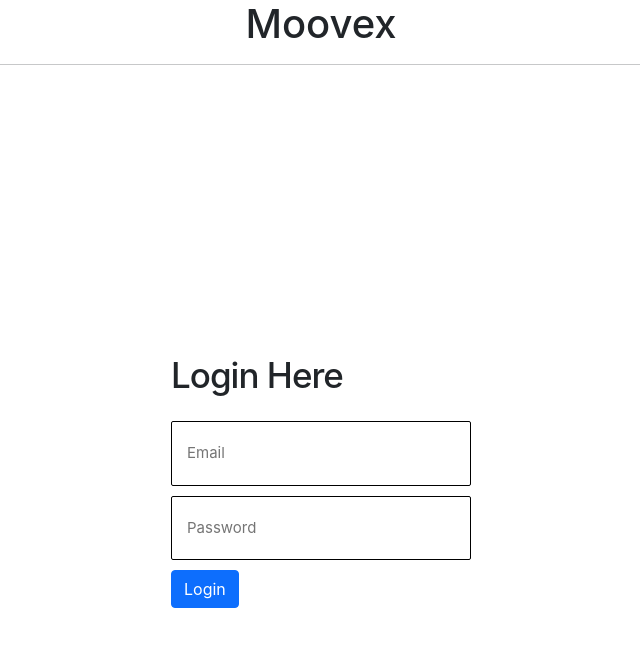
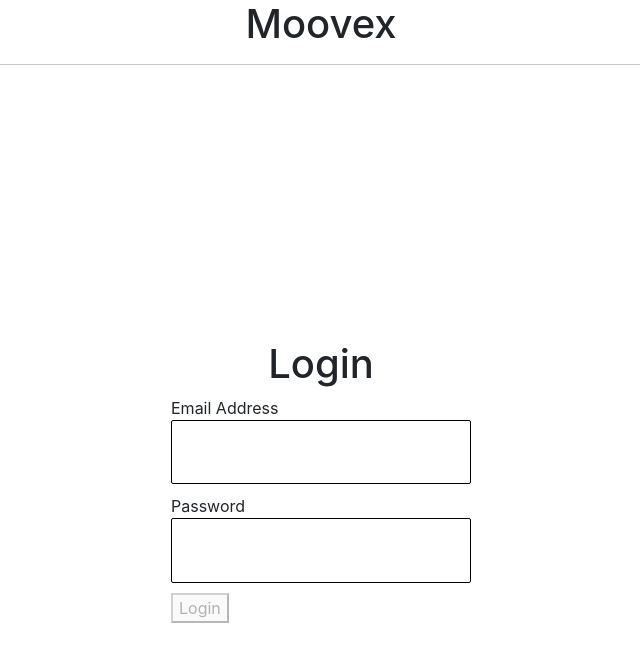
Before and after one commit to MaySalmon/moovex-home-assignment, a React (Create React App) app: page / in a window 1280 px wide. Shown: the top 662 px of the page, without its empty margins (319-959 px from the left). Built offline with nearby package versions, Linux system fonts and the light colour scheme.

Commit message:
added Formik

```diff
--- a/package.json
+++ b/package.json
@@ -7,13 +7,16 @@
     "@testing-library/react": "^11.2.7",
     "@testing-library/user-event": "^12.8.3",
     "axios": "^0.21.1",
+    "formik": "^2.2.6",
     "react": "^17.0.2",
     "react-dom": "^17.0.2",
     "react-redux": "^7.2.4",
     "react-router-dom": "^5.2.0",
     "react-scripts": "4.0.3",
     "redux": "^4.1.0",
-    "web-vitals": "^1.1.2"
+    "styled-components": "^5.3.0",
+    "web-vitals": "^1.1.2",
+    "yup": "^0.32.9"
   },
   "scripts": {
     "start": "react-scripts start",
--- a/src/App.css
+++ b/src/App.css
@@ -50,3 +50,6 @@
 .homepage{
   text-align: center;
 }
+.error{
+  color:red;
+}
--- a/src/containers/AllPosts.jsx
+++ b/src/containers/AllPosts.jsx
@@ -39,6 +39,8 @@ const AllPosts = () => {
                                     <div className="card-body">
                                         <div className="card-title">{info.title}</div>
                                         <div className="card-text"> {info.body}</div>
+                                        <div className="card-text"> {info.id}</div>
+
                                     </div>
                                 </div>
                          )
--- a/src/containers/LogInForm.jsx
+++ b/src/containers/LogInForm.jsx
@@ -1,42 +1,64 @@
-import React, {useState} from 'react'
+import React, {useState, useField} from 'react'
 import { BrowserRouter as Router, Switch, Route } from "react-router-dom";
 import { Link } from 'react-router-dom';
 import Header from './Header'
+import styled from 'styled-components'
+import {useFormik,Formik, yupToFormErrors , Form} from 'formik'
+import * as Yup from 'yup';
+
+
 const LoginInForm =()=>{
 
-    const [email,setEmail]= useState('');
-    const [password, setPassword]= useState('');
+    const validate=values=>{
+        const errors={}
 
+        if(!values.email){
+            errors.email='Required'
+        }else if(values.email.length<4){
+            errors.email='Must be 5 Char or more'
+        }
+
+        if(!values.password){
+            errors.password='Required'
+        }else if(values.password.length<8){
+            errors.password='must be 8 char'
+        }
+
+        return errors;
+    }
+
+    const formik= useFormik({
+        initialValues:{
+            email:'',
+            password:''
+        },
+        validate,
+        onSubmit: values =>{
+            alert(JSON.stringify(values,null,2))
+        }
+    })
 
     return(
-        <>
-        <Header/>
-        <div className="login">
 
-            <form className="login_form"  >
-            <h1>Login Here</h1>
-            <input
-                type="email"
-                placeholder="Email"
-                value={email}
-                onChange={(e)=>setEmail(e.target.value)}
-                />
-            <input
-                type="password"
-                placeholder="Password"
-                value={password}
-                onChange={(e)=>setPassword(e.target.value)}
-             />
-            <Link to={`/home/${email}`}>
-            <button className="btn btn-primary"
-                        type="submit">
-                Login
-            </button>
-            </Link>
+        <div>
+            <Header/>
+            <div className="login">
+            <h1>Login</h1>
+            <form className="login_form" onSubmit={formik.handleSubmit}>
+                <label htmlFor="email">Email Address</label>
+                <input onChange={formik.handleChange} value={formik.values.email} onBlur={formik.handleBlur} id="email" name="email"/>
+                {formik.touched.email && formik.errors.email ? <div className="error">{formik.errors.email}</div>:null}
+                <label htmlFor="password">Password</label>
+                <input type="password" onChange={formik.handleChange} value={formik.values.password} onBlur={formik.handleBlur} id="password" name="password"/>
+                {formik.touched.password && formik.errors.password ? <div className="error">{formik.errors.password}</div>:null}
+                <Link to={`/home`}>
+                <button type="submit" disabled={!(formik.isValid && formik.dirty)} >Login</button>
+                </Link>
             </form>
+            </div>
         </div>
-        </>
-    );
+    )
+
 };
 
 export default LoginInForm;
--- a/src/containers/SavedPosts.jsx
+++ b/src/containers/SavedPosts.jsx
@@ -1,4 +1,4 @@
-import React, { useEffect , useState,  useContext} from "react";
+import React, { useEffect , useState,  useRef,useContext} from "react";
 import axios from "axios";
 import Header from './Header'
 import { Link } from 'react-router-dom';
@@ -9,6 +9,7 @@ import Welcome from './Welcome'
 const SavedPosts = () => {
 
   var localdata = JSON.parse(localStorage.getItem('userid'));
+  const firstRender= useRef(true);
 
    const[data, setdata]= useState([]);
 
@@ -16,17 +17,30 @@ const SavedPosts = () => {
         axios.get("https://jsonplaceholder.typicode.com/posts")
         .then((response)=>{
             console.log(response.data);
+            localStorage.setItem("localpostsdata", JSON.stringify(response.data));
             setdata(response.data);
         });
 
     };
 
     useEffect(() => {
-        fetchData();
+        if(firstRender.current){
+            fetchData();
+            changedata();
+        }
+        firstRender.current=false;
     },[]);
+
+
+    const changedata=()=>{
+        setdata(data.filter(todo=>todo.id===1));
+        localStorage.setItem("localpostsdata", JSON.stringify(data))
+
+    }
 
     const removePost=(id)=>{
          setdata(data.filter(todo=>todo.id!==id));
+         localStorage.setItem("localpostsdata", JSON.stringify(data))
     }
 
 
@@ -42,6 +56,8 @@ const SavedPosts = () => {
                                     <div className="card-body">
                                         <div className="card-title">{info.title}</div>
                                         <div className="card-text"> {info.body}</div>
+                                        <div className="card-text"> {info.id}</div>
+
                                         <i onClick={()=>removePost(info.id)} className="far fa-trash-alt">X</i>
 
                                     </div>
```
Also changed, not shown: 1 other file (tests, documents, lock files or other folders).
